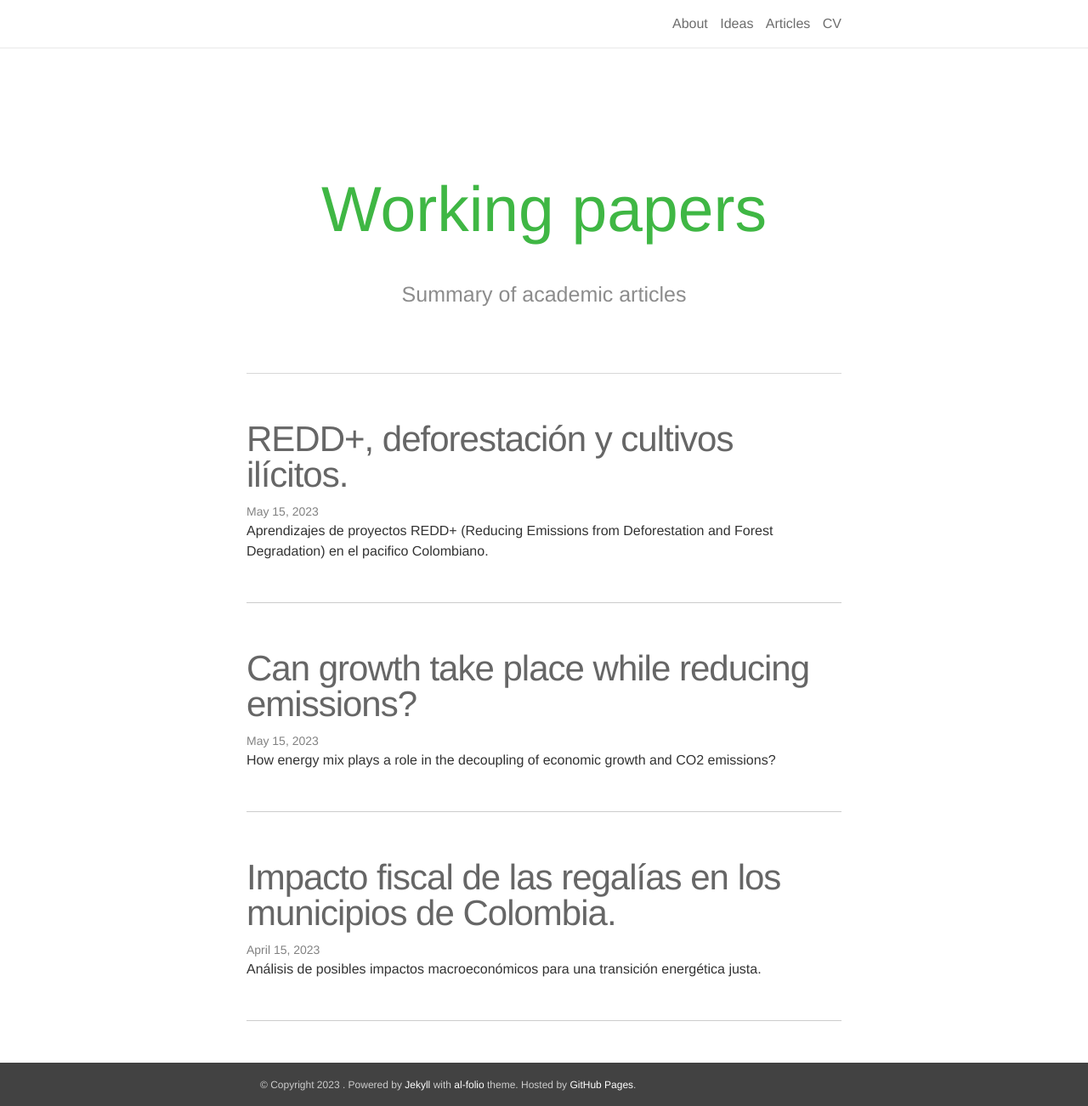
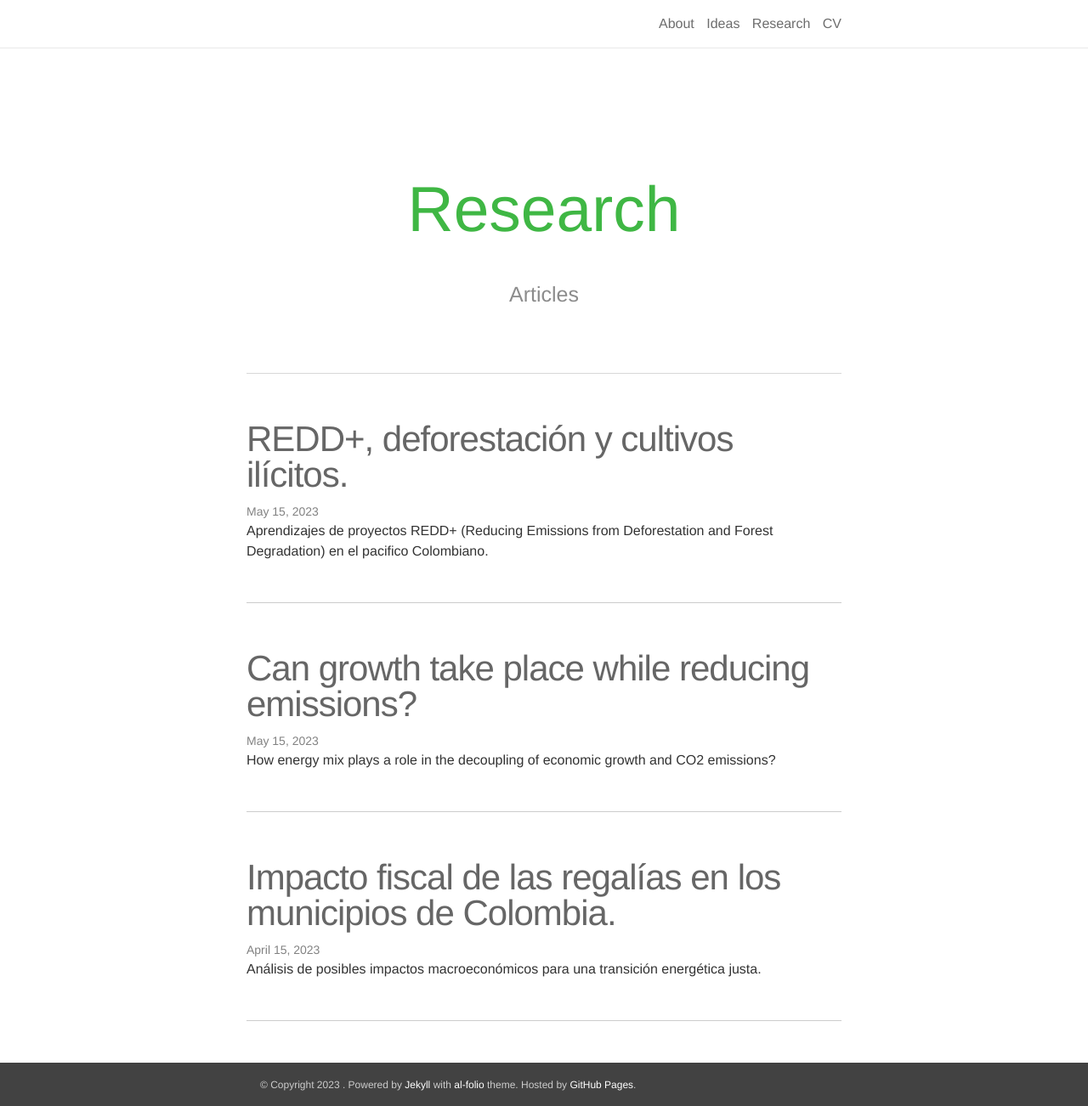
Before and after one commit to polanco-jaime/polanco-jaime.github.io, a Jekyll site: the page built from articles/index.html, in a window 1280 px wide and 1302 px high. Shown: the whole window at 85% size. Built offline with Jekyll 4.4.1, drawn with Linux system fonts in a browser that asks for light colours; nearby versions of some CDN libraries; the list of posts is cut into pages by our own code; comment, search, counter and statistics services are not loaded.

Commit message:
Update website working papers

```diff
--- a/_config.yml
+++ b/_config.yml
@@ -2,7 +2,7 @@
 # Site settings
 # -----------------------------------------------------------------------------
 title: Brigitte Castañeda
-email: alfredo.delafuente.b@gmail.com
+email: brigittecasro@gmail.com
 description: > # this means to ignore newlines until "url:"
   Personal website.
 footer_text: > #
@@ -31,13 +31,13 @@ sass:
     sass_dir: _sass
 
 # -----------------------------------------------------------------------------
-# Working papers
+# Research
 # -----------------------------------------------------------------------------
-blog_name: Working papers
-blog_description: Summary of academic articles
+blog_name: Research
+blog_description: Articles
 
 # Pagination
-paginate: 6
+paginate: 8
 permalink: /articles/:year/:title/
 paginate_path: /articles/page:num/
 
--- a/_includes/header.html
+++ b/_includes/header.html
@@ -29,10 +29,10 @@
 	<a class="page-link" href="{{ '/ideas/' | prepend: site.baseurl | prepend: site.url }}">Ideas</a>
 
         <!-- Articles -->
-        <a class="page-link" href="{{ '/articles/' | prepend: site.baseurl | prepend: site.url }}">Articles</a>
+        <a class="page-link" href="{{ '/articles/' | prepend: site.baseurl | prepend: site.url }}">Research</a>
 
 	<!-- CV -->
-	<a class="page-link" href="https://github.com/brigitte-castaneda/brigitte-castaneda.github.io/blob/3c72067d39d059f29f4fcee06f0b1a4328523653/assets/docs/CV_Brigitte_07_23.pdf">CV</a>
+	<a class="page-link" href="https://drive.google.com/file/d/1bNTOP0Q08lJpOr-MEamFc9shRYE6NCLn/view?usp=sharing">CV</a>
 
         <!-- Pages
         {% for page in site.pages %}
```
Also changed, not shown: 1 other file.
